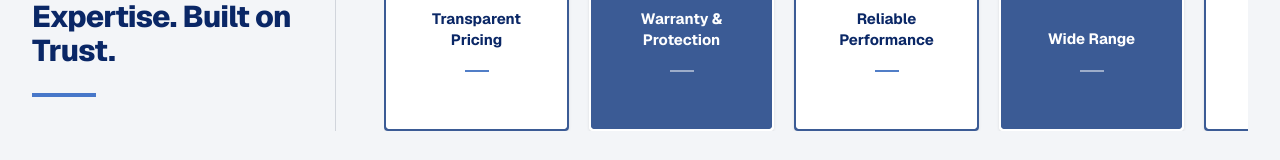
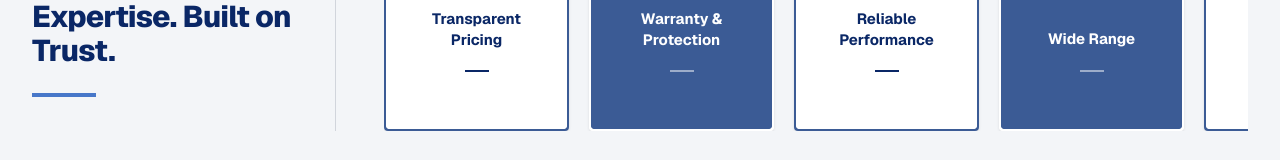
Before and after one commit to Ankita030694/Xcel-, a Next.js app: page / in a window 1280 px wide. Shown: the part 2101-2261 px from the top of the page. Built offline with nearby package versions, Linux system fonts and the light colour scheme.

Commit message:
Update line color on USP cards to match text color

```diff
--- a/app/page.tsx
+++ b/app/page.tsx
@@ -406,8 +406,8 @@ const WhyChooseUs = () => {
 
               const frontIconColor = isOdd ? "text-[#1d438a]" : "text-white";
               const backIconColor = isOdd ? "text-white" : "text-[#1d438a]";
-              const frontLineColor = isOdd ? "bg-[#517ec7]" : "bg-white/50";
-              const backLineColor = isOdd ? "bg-white/50" : "bg-[#517ec7]";
+              const frontLineColor = isOdd ? "bg-[#0a2766]" : "bg-white/50";
+              const backLineColor = isOdd ? "bg-white/50" : "bg-[#0a2766]";
 
               const frontBorder = isOdd ? "bg-[#3b5b95]" : "bg-white";
               const backBorder = isOdd ? "bg-white" : "bg-[#3b5b95]";
```
